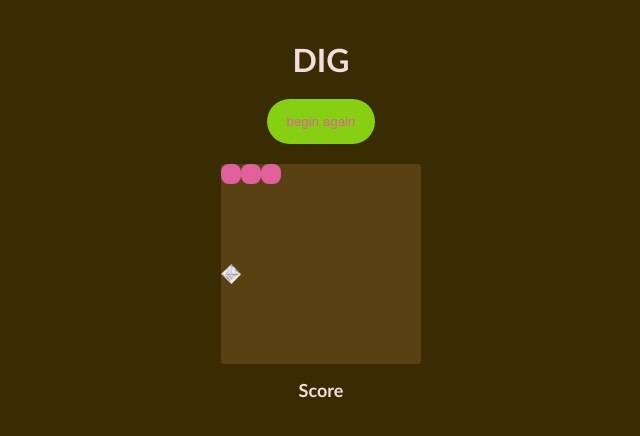
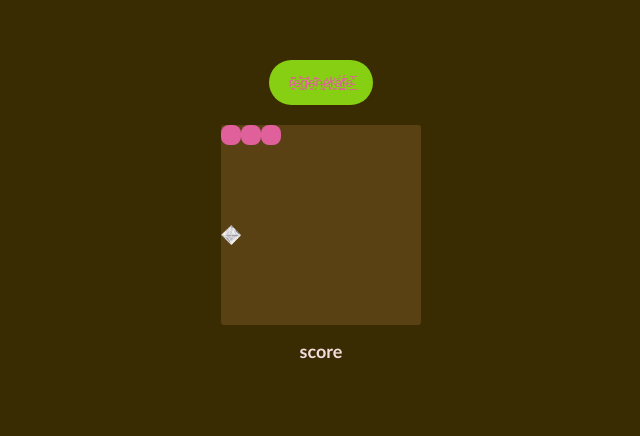
Before and after one commit to Bernifal/DIG, a plain HTML site: page index.html in a window 1280 px wide. Shown: the whole page, without its empty margins (319-959 px from the left). Drawn offline with Linux system fonts and the light colour scheme.

Commit message:
Update index.html

```diff
--- a/index.html
+++ b/index.html
@@ -3,14 +3,13 @@
         <link rel="stylesheet" href="style.css">
     </head>
     <body>
-        <h1>DIG</h1>
         <div class="wrapper">
-            <button id="start">begin again</button>
+            <button id="start">r̵̯̱͆̌e̷̻̐͝g̷̣̽͗ḙ̵̽̄ͅǹ̶̢̫ẻ̸͓̞̾r̴̫̘̒ȃ̸̫͇̀t̴̤̑̈́e̵̲̅͛</button>
         </div>
         <div class="grid"></div>
-        <h2>Score <span id="score"></span></h2>
+        <h2>score <span id="score"></span></h2>
         <script src="script.js"></script>
 
-        <!-- <img src="images/Danburite.png" rel="apple"> -->
+
     </body>
 </html>
```
